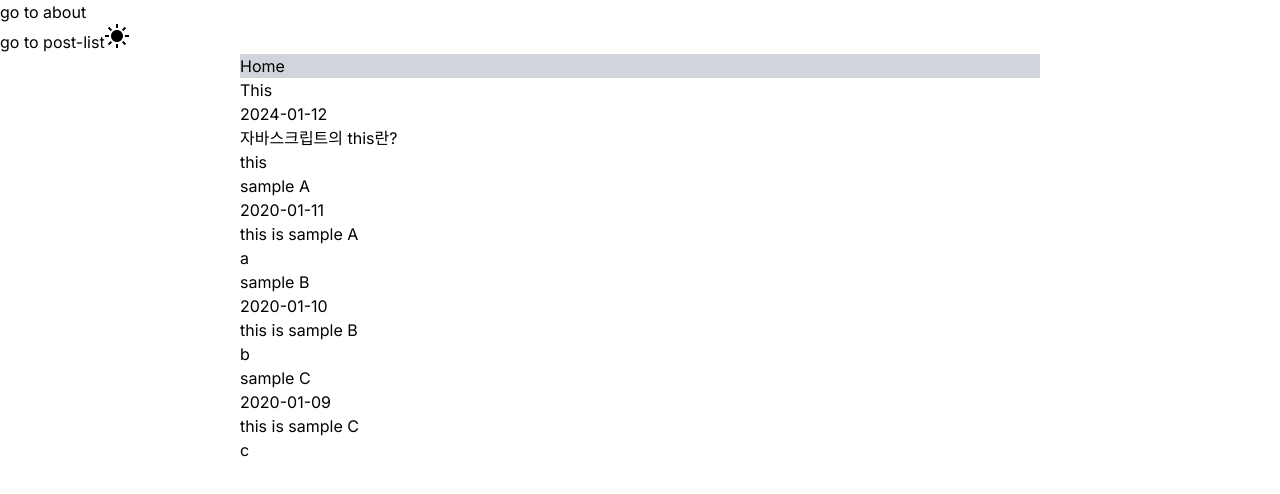
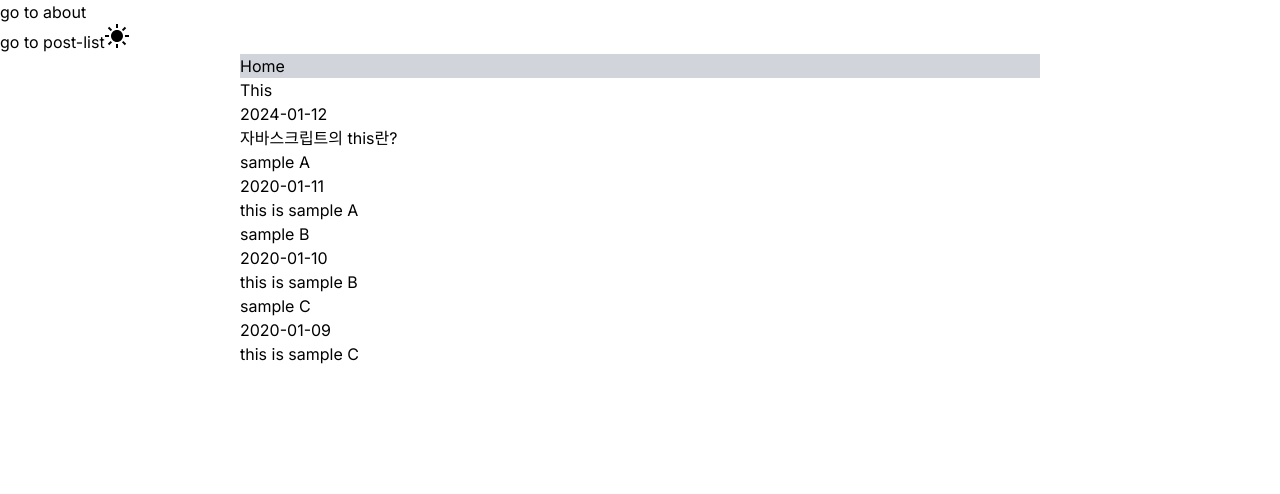
Before and after one commit to 1eecan/blog, a Next.js app: page / in a window 1280 px wide. Shown: the top 494 px of the page. Built offline with nearby package versions, Linux system fonts and the light colour scheme.

Commit message:
fix: delete unnecessary code

```diff
--- a/src/app/page.tsx
+++ b/src/app/page.tsx
@@ -12,7 +12,6 @@ const Home = async () => {
             <div>{post.title}</div>
             <div>{post.date}</div>
             <div>{post.spoiler}</div>
-            <article>{post.slug}</article>
           </Link>
         ))}
       </div>
```
